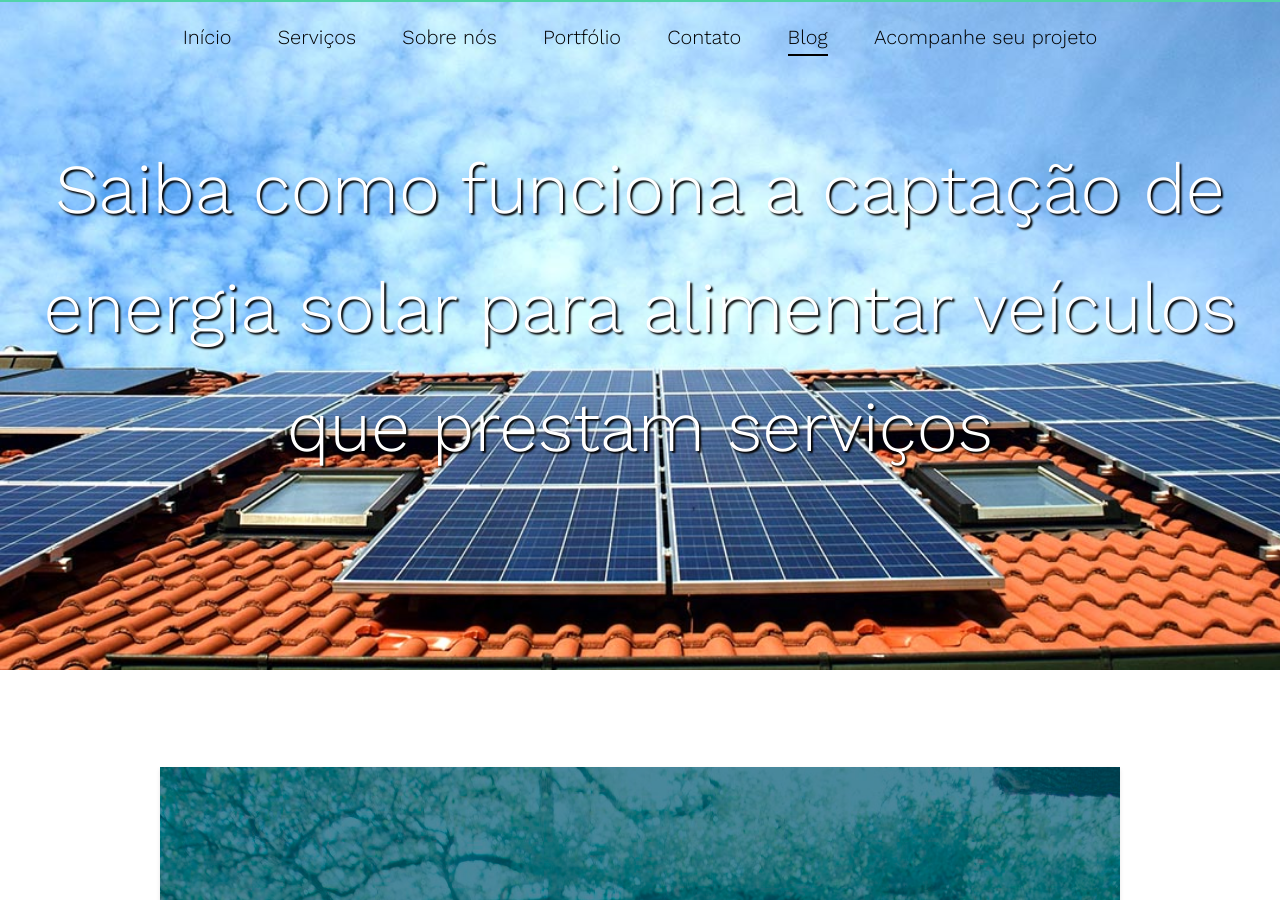
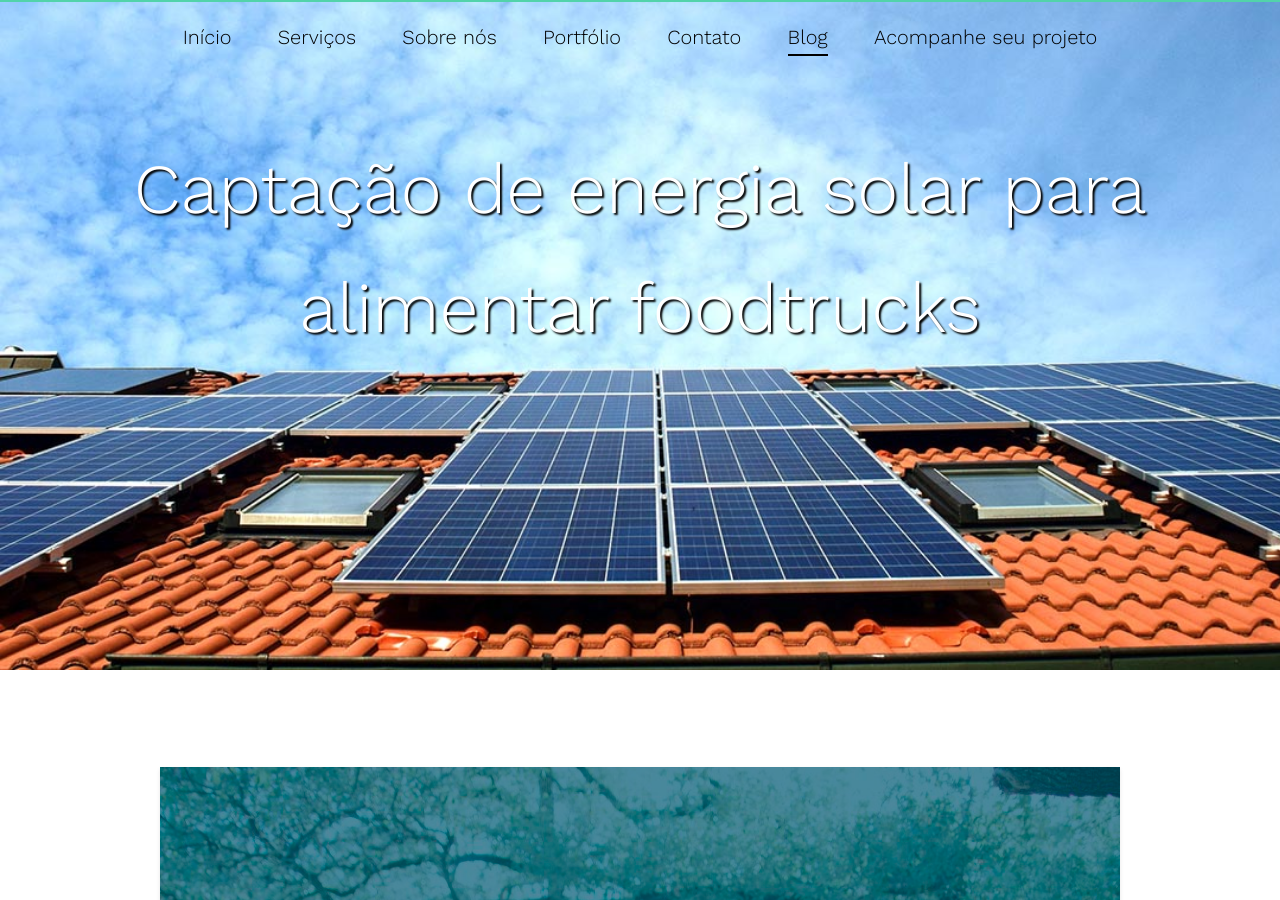
Before and after one commit to primariaenergia/blog, a Jekyll site: the page built from _posts/2018-02-07-saiba-como-funciona-a-captacao-de-energia-solar.markdown, in a window 1280 px wide and 900 px high. Built offline with Jekyll 4.4.1, drawn with Linux system fonts in a browser that asks for light colours; some web fonts are replaced; comment, search, counter and statistics services are not loaded; some of the changed text lies outside the part shown.

Commit message:
Alteração no último texto do blog

```diff
--- a/_posts/2018-02-07-saiba-como-funciona-a-captacao-de-energia-solar.markdown
+++ b/_posts/2018-02-07-saiba-como-funciona-a-captacao-de-energia-solar.markdown
@@ -1,6 +1,6 @@
 ---
 layout: post
-title:  "Saiba como funciona a captação de energia solar para alimentar veículos que prestam serviços"
+title:  "Captação de energia solar para alimentar foodtrucks"
 description: Um mercado que cresce cada vez mais no Brasil é o de serviços oferecidos por veículos, como por exemplo foodtrucks[...]
 date: 2018-02-07
 categories: EJ
```
